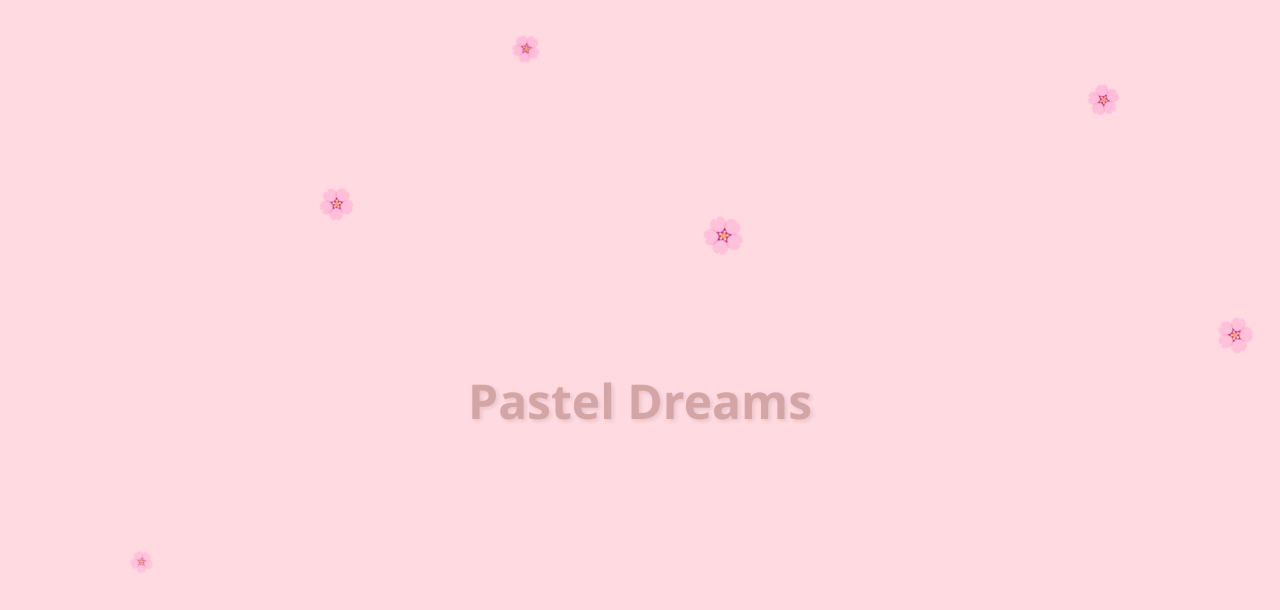
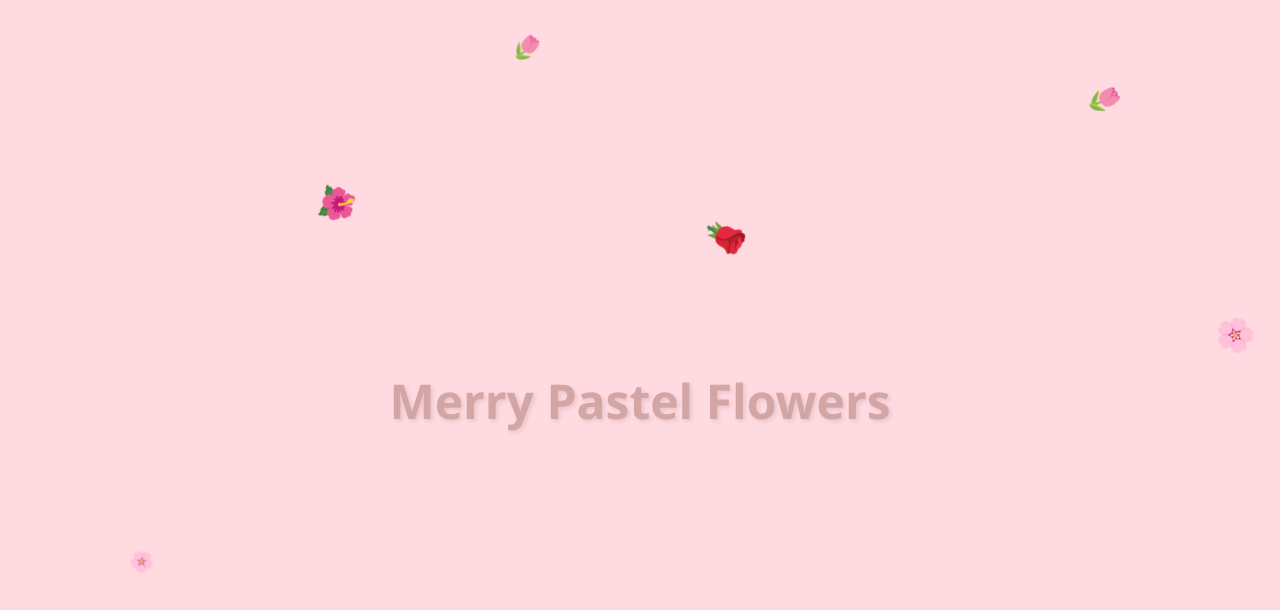
Before and after one commit to amirnatalielabai/snowflowers, a plain HTML site: page index.html in a window 1280 px wide. Drawn offline with Linux system fonts and the light colour scheme.

Commit message:
Update flower titles and change flower types

```diff
--- a/index.html
+++ b/index.html
@@ -58,15 +58,15 @@
 </head>
 <body>
 
-    <h1>Pastel Dreams</h1>
+    <h1>Merry Pastel Flowers</h1>
 
     <div class="flower f1">🌸</div>
-    <div class="flower f2">🌸</div>
-    <div class="flower f3">🌸</div>
-    <div class="flower f4">🌸</div>
-    <div class="flower f5">🌸</div>
-    <div class="flower f6">🌸</div>
-    <div class="flower f7">🌸</div>
+    <div class="flower f2">🌺</div>
+    <div class="flower f3">🌷</div>
+    <div class="flower f4">🌹</div>
+    <div class="flower f5">🌹</div>
+    <div class="flower f6">🌷</div>
+    <div class="flower f7">🌺</div>
     <div class="flower f8">🌸</div>
     <div class="flower f1" style="left: 50%; animation-delay: 7s;">🌸</div>
     <div class="flower f3" style="left: 80%; animation-delay: 9s;">🌸</div>
```
